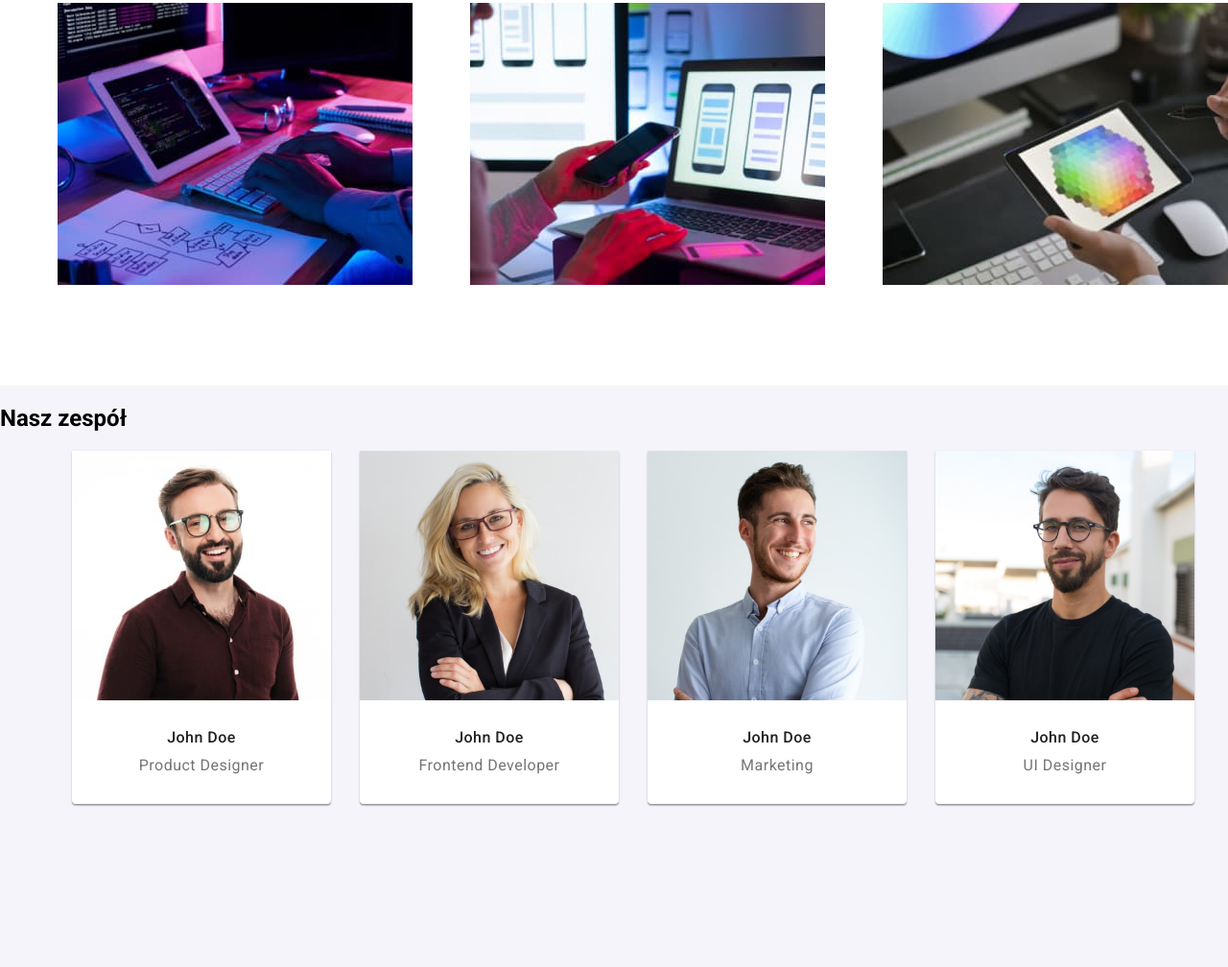
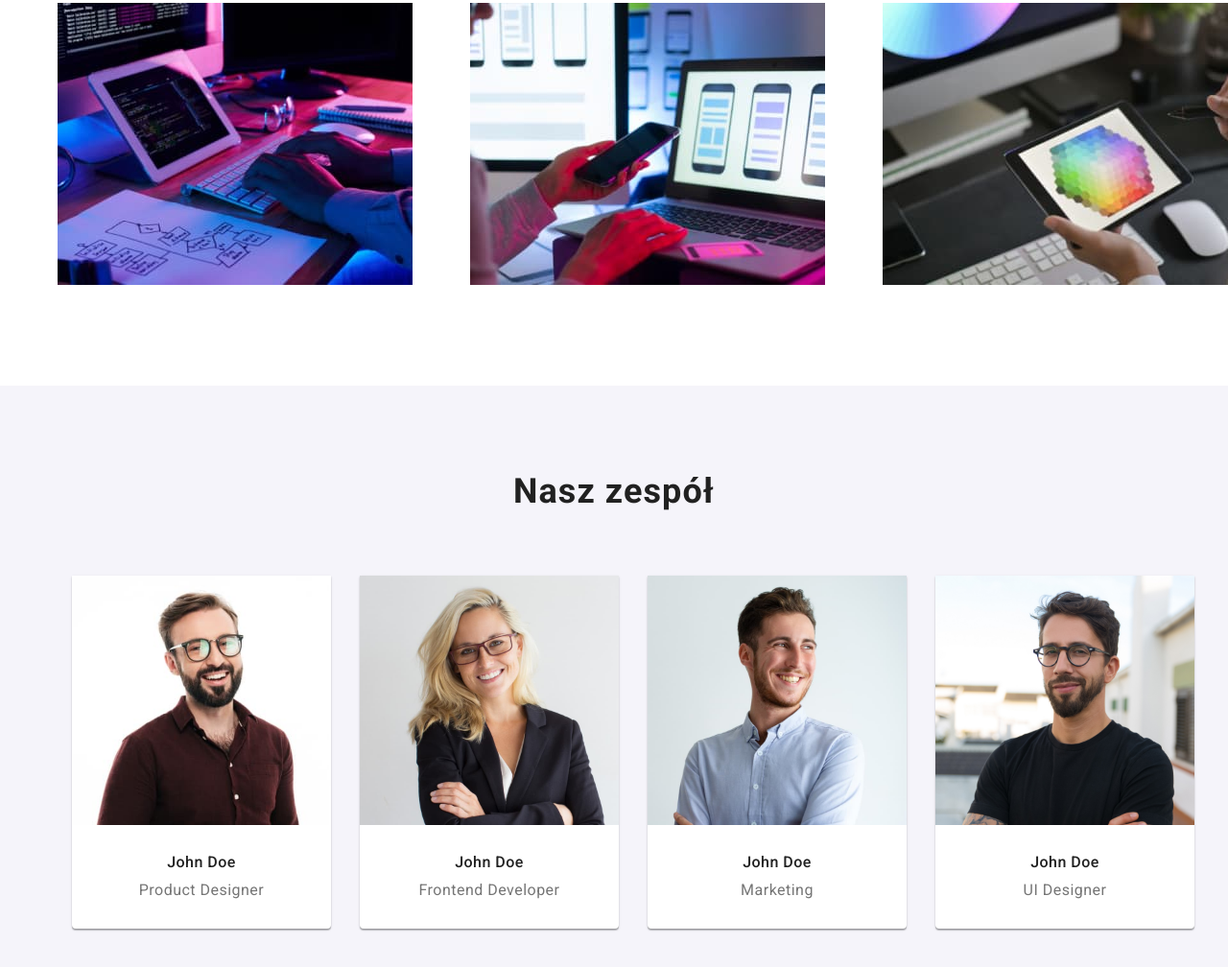
Before and after one commit to Amadimm/goit-markup-hw-03.1, a plain HTML site: page index.html in a window 1280 px wide. Shown: the part 1047-2055 px from the top of the page at 96% size. Drawn offline with Linux system fonts and the light colour scheme.

Commit message:
Update styles.css

```diff
--- a/CSS/styles.css
+++ b/CSS/styles.css
@@ -271,7 +271,20 @@ box-shadow: 0px 4px 4px rgba(0, 0, 0, 0.15);
         justify-content: center;
 }
 
+.heading_team {
+font-style: normal;
+    font-weight: 700;
+    font-size: 36px;
+    line-height: 1.166;
+    text-align: center;
+    letter-spacing: 0.03em;
 
+    color: #212121;
+    padding-bottom: 50px;
+
+    margin: 0;
+    padding-top:90px ;
+}
 .team_list_item {
     height: 368px;
 background: #FFFFFF;
```
